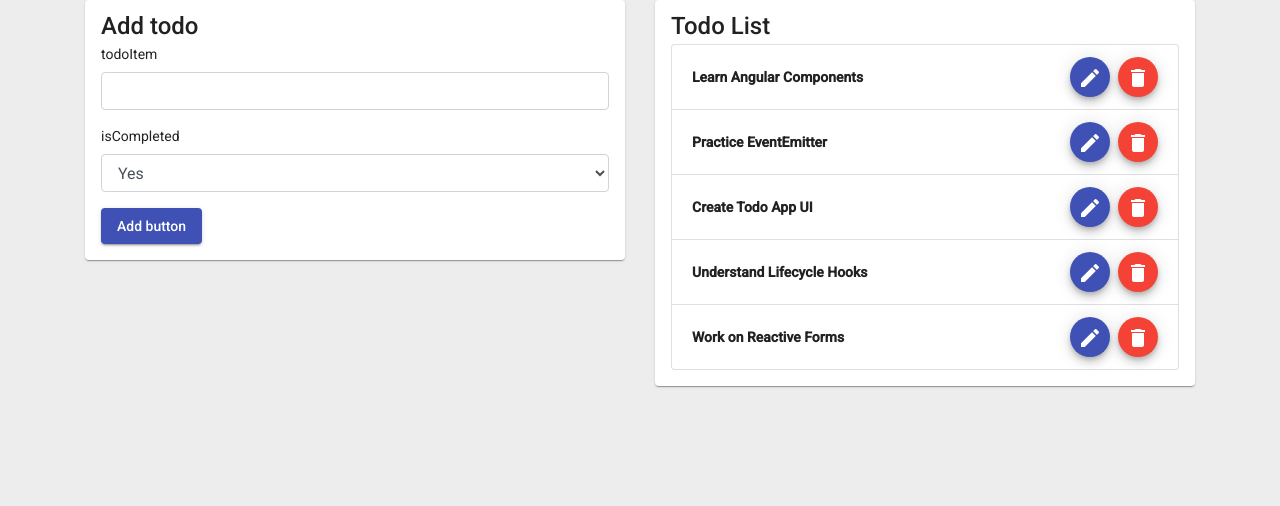
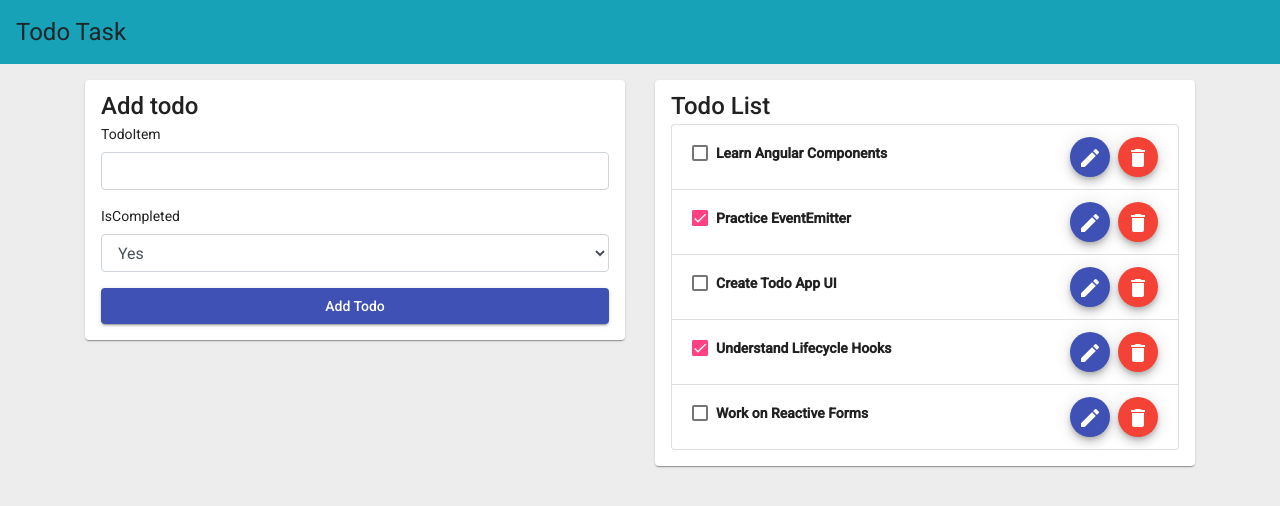
Before and after one commit to bhuvneshwari222/branch_practice, an Angular app: page / in a window 1280 px wide. Shown: the top 506 px of the page. Built offline with nearby package versions, Linux system fonts and the light colour scheme.

Commit message:
working on some issues

```diff
--- a/src/app/app.component.html
+++ b/src/app/app.component.html
@@ -1,3 +1,5 @@
+<h1 class="bg-info p-3">Todo Task</h1>
+
 <div class="container">
   <div class="row">
     <div class="col-12">
--- a/src/app/shared/components/get-confirm/get-confirm.component.ts
+++ b/src/app/shared/components/get-confirm/get-confirm.component.ts
@@ -10,7 +10,7 @@ export class GetConfirmComponent implements OnInit {
   removeMSG !: string;
 
   constructor(
-    private _matDialogRef : MatDialogRef<GetConfirmComponent>,
+    private _matdialogRef : MatDialogRef<GetConfirmComponent>,
     @Inject(MAT_DIALOG_DATA) msg : string
   ) {
     this.removeMSG = msg;
@@ -20,6 +20,6 @@ export class GetConfirmComponent implements OnInit {
   }
 
   onClose(flag: boolean){
-    this._matDialogRef.close(flag);
+    this._matdialogRef.close(flag);
   }
 }
--- a/src/app/shared/components/todo-dashboard/todo-dashboard.component.ts
+++ b/src/app/shared/components/todo-dashboard/todo-dashboard.component.ts
@@ -15,8 +15,7 @@ export class TodoDashboardComponent implements OnInit {
   editObj!: Itodos;
 
   constructor(
-    private _snackbar: SnackBarService,
-    private _matDialog: MatDialog
+    private _snackbar: SnackBarService
   ) { }
 
   ngOnInit(): void {
@@ -30,24 +29,9 @@ export class TodoDashboardComponent implements OnInit {
   }
 
   getRemoveID(id: string) {
-    let config = new MatDialogConfig;
-    config.data = `Are you sure to remove this todoItem with id ${id}!!!`;
-    config.disableClose = false;
-    config.width = '350px';
-    let matdialogRef = this._matDialog.open(GetConfirmComponent)
-    matdialogRef.afterClosed()
-      .subscribe({
-        next: resp => {
-          if (resp) {
-            let getIndex = this.todosArr.findIndex(t => t.todoID === id);
-            let removedID = this.todosArr.splice(getIndex, 1);
-            this._snackbar.openSnackBar(`The todoItem with id ${removedID[0]} is removed succesfully!!!`);
-          }
-        },
-        error: err => {
-          console.log(err);
-        }
-      })
+    let getIndex = this.todosArr.findIndex(t => t.todoID === id);
+    let removedID = this.todosArr.splice(getIndex, 1);
+    this._snackbar.openSnackBar(`The todoItem with id ${removedID[0]} is removed succesfully!!!`);
   }
   onEdit(todo: Itodos) {
     this.editObj = todo;
--- a/src/app/shared/components/todo-form/todo-form.component.html
+++ b/src/app/shared/components/todo-form/todo-form.component.html
@@ -5,11 +5,11 @@
 
     <mat-card-content>
         <div class="form-group">
-            <label for="todoItem">todoItem</label>
+            <label for="todoItem">TodoItem</label>
             <input type="text" class="form-control" #todoItem>
         </div>
         <div class="form-group">
-            <label for="isCompleted">isCompleted</label>
+            <label for="isCompleted">IsCompleted</label>
             <select type="text" class="form-control" #isCompleted>
                 <option value="true">Yes</option>
                 <option value="false">No</option>
@@ -19,10 +19,10 @@
         <button
         *ngIf="!isInEditMode"
         (click)="todoAdd()"
-        mat-raised-button color="primary">Add button</button>
+        mat-raised-button color="primary" class="w-100">Add Todo</button>
         <button
         *ngIf="isInEditMode"
         (click)="todoUpdate()"
-        mat-raised-button color="primary">Update button</button>
+        mat-raised-button color="primary" class="w-100">Update Todo</button>
     </mat-card-content>
 </mat-card>
--- a/src/app/shared/components/todo-list/todo-list.component.html
+++ b/src/app/shared/components/todo-list/todo-list.component.html
@@ -6,7 +6,9 @@
         <ul class="list-group">
             <li class="list-group-item d-flex justify-content-between align-items-center"
             *ngFor="let todo of getTodosArr; trackBy: trackByTodosID">
-                <strong>{{todo.todoItem}}</strong>
+                <mat-checkbox [checked]="todo.isCompleted">
+                    <strong>{{todo.todoItem}}</strong>
+                </mat-checkbox>
                 <div>
                     <button
                     (click)="onEdit(todo)"
--- a/src/app/shared/components/todo-list/todo-list.component.ts
+++ b/src/app/shared/components/todo-list/todo-list.component.ts
@@ -1,5 +1,7 @@
 import { Component, EventEmitter, Input, OnInit, Output } from '@angular/core';
 import { Itodos } from '../../materials/todos';
+import { MatDialog, MatDialogConfig } from '@angular/material/dialog';
+import { GetConfirmComponent } from '../get-confirm/get-confirm.component';
 
 @Component({
   selector: 'app-todo-list',
@@ -10,21 +12,38 @@ export class TodoListComponent implements OnInit {
   @Input() getTodosArr!: Itodos[];
   @Output() emitRemoveID: EventEmitter<string> = new EventEmitter<string>;
 
-  @Output() emitEditObj:EventEmitter<Itodos>=new EventEmitter<Itodos>()
-  constructor() { }
+  @Output() emitEditObj: EventEmitter<Itodos> = new EventEmitter<Itodos>()
+  constructor(
+    private _matDialog: MatDialog
+  ) { }
 
   ngOnInit(): void {
   }
 
-  trackByTodosID(index:number, todo:Itodos){
+  trackByTodosID(index: number, todo: Itodos) {
     return todo.todoID;
   }
 
-  onRemove(id: string){
-    this.emitRemoveID.emit(id);
+  onRemove(id: string) {
+    let config = new MatDialogConfig();
+    config.data = `Are you sure to remove this todoItem with id ${id}!!!`;
+    config.disableClose = false;
+    config.width = '350px';
+    let matdialogRef = this._matDialog.open(GetConfirmComponent,config)
+    matdialogRef.afterClosed()
+      .subscribe({
+        next: resp => {
+          if (resp) {
+            this.emitRemoveID.emit(id);
+          }
+        },
+        error: err => {
+          console.log(err);
+        }
+      })
   }
-  onEdit(todo:Itodos){
-     this.emitEditObj.emit(todo)
+  onEdit(todo: Itodos) {
+    this.emitEditObj.emit(todo)
   }
 
 }
--- a/src/app/shared/materials/materials.modules.ts
+++ b/src/app/shared/materials/materials.modules.ts
@@ -4,13 +4,15 @@ import { MatCardModule } from "@angular/material/card";
 import { MatButtonModule } from "@angular/material/button";
 import { MatIconModule } from "@angular/material/icon";
 import { MatDialogModule } from "@angular/material/dialog";
+import { MatCheckboxModule } from "@angular/material/checkbox";
 
 let matArr = [
     MatSnackBarModule,
     MatCardModule,
     MatButtonModule,
     MatIconModule,
-    MatDialogModule
+    MatDialogModule,
+    MatCheckboxModule
 ]
 
 @NgModule({
```
Also changed, not shown: src/app/shared/components/todo-form/todo-form.component.ts (+30 -30 lines).
